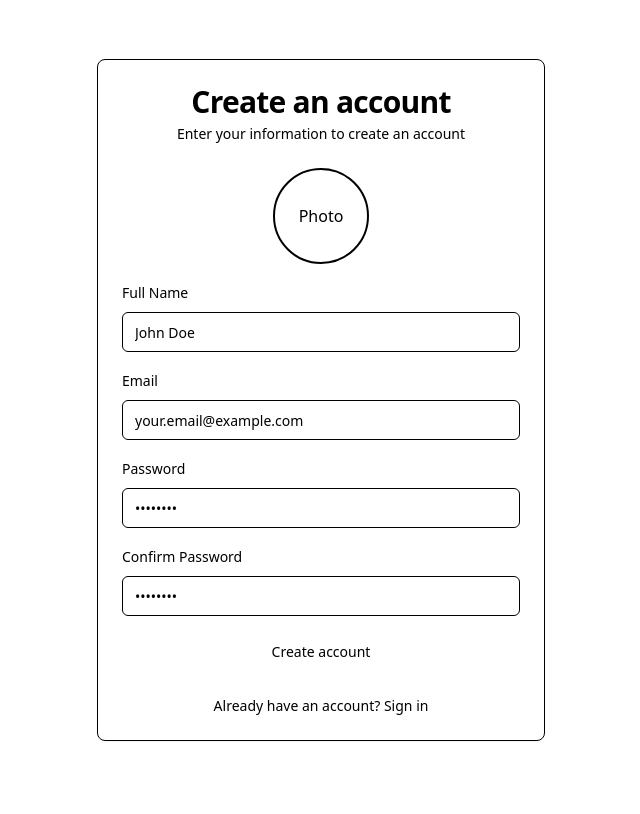
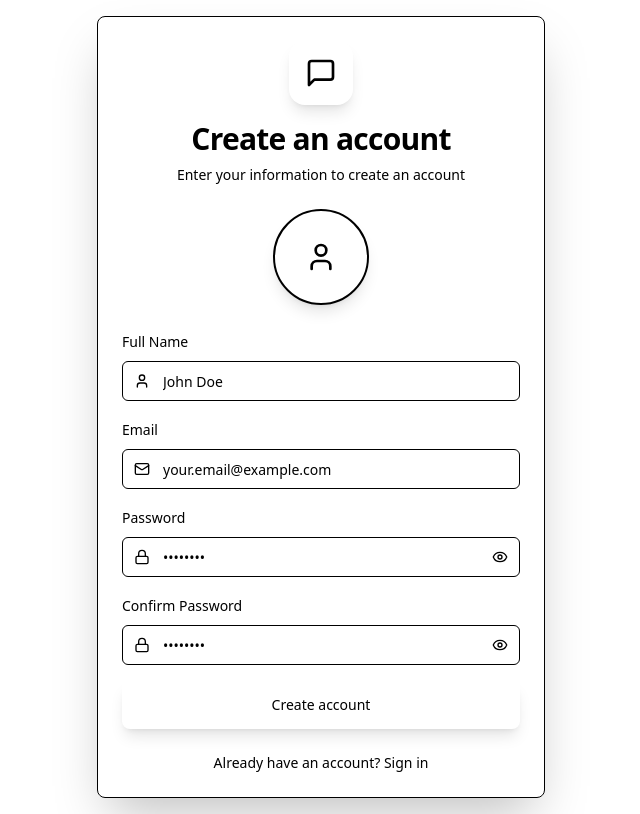
Before and after one commit to Goal651/VynqTalk, a React (Vite) app: page /signup in a window 1280 px wide. Shown: the whole page, without its empty margins (319-959 px from the left). Built offline with nearby package versions, Linux system fonts and the light colour scheme.

Commit message:
Refactor login/signup UI
Improve the design of the login and signup pages, removing the transparent elements.

```diff
--- a/src/pages/Signup.tsx
+++ b/src/pages/Signup.tsx
@@ -1,3 +1,4 @@
+
 import { useState } from "react";
 import { useNavigate, Link } from "react-router-dom";
 import { useAuth } from "@/contexts/AuthContext";
@@ -8,7 +9,7 @@ import { Form, FormControl, FormField, FormItem, FormLabel, FormMessage } from "
 import { zodResolver } from "@hookform/resolvers/zod";
 import { useForm } from "react-hook-form";
 import { z } from "zod";
-import { Camera } from "lucide-react";
+import { MessageSquare, Camera, User, Mail, Lock, Eye, EyeOff } from "lucide-react";
 import { useCamera } from "@/hooks/use-camera";
 
 const formSchema = z.object({
@@ -25,6 +26,8 @@ const Signup = () => {
   const { signup } = useAuth();
   const navigate = useNavigate();
   const [isLoading, setIsLoading] = useState(false);
+  const [showPassword, setShowPassword] = useState(false);
+  const [showConfirmPassword, setShowConfirmPassword] = useState(false);
   const { openCamera, capturedImage, CameraDialog } = useCamera();
 
   const form = useForm<z.infer<typeof formSchema>>({
@@ -48,29 +51,47 @@ const Signup = () => {
   };
 
   return (
-    <div className="flex min-h-screen items-center justify-center bg-background p-4 relative overflow-hidden">
-      <Card className="w-full max-w-md bg-background/80 backdrop-blur-sm border-border/30 animate-fade-in">
-        <CardHeader className="space-y-1 text-center">
-          <CardTitle className="text-3xl font-bold tracking-tight">Create an account</CardTitle>
-          <CardDescription>Enter your information to create an account</CardDescription>
+    <div className="min-h-screen flex items-center justify-center bg-gradient-to-br from-primary/5 via-background to-secondary/5 p-4 relative overflow-hidden">
+      {/* Background decorations */}
+      <div className="absolute inset-0 overflow-hidden">
+        <div className="absolute -top-40 -right-40 w-80 h-80 bg-primary/5 rounded-full blur-3xl"></div>
+        <div className="absolute -bottom-40 -left-40 w-80 h-80 bg-secondary/10 rounded-full blur-3xl"></div>
+        <div className="absolute top-1/3 right-1/4 w-32 h-32 bg-accent/10 rounded-full blur-2xl"></div>
+      </div>
+
+      <Card className="w-full max-w-md bg-card border border-border shadow-2xl animate-fade-in relative z-10">
+        <CardHeader className="space-y-4 text-center pb-6">
+          <div className="mx-auto w-16 h-16 bg-primary rounded-2xl flex items-center justify-center shadow-lg">
+            <MessageSquare className="h-8 w-8 text-primary-foreground" />
+          </div>
+          <div>
+            <CardTitle className="text-3xl font-bold tracking-tight">
+              Create an account
+            </CardTitle>
+            <CardDescription className="text-muted-foreground mt-2">
+              Enter your information to create an account
+            </CardDescription>
+          </div>
         </CardHeader>
+
         <CardContent>
           <Form {...form}>
             <form onSubmit={form.handleSubmit(onSubmit)} className="space-y-4">
-              <div className="flex justify-center mb-4">
-                <div className="relative w-24 h-24 rounded-full overflow-hidden border-2 border-primary group">
+              <div className="flex justify-center mb-6">
+                <div className="relative w-24 h-24 rounded-full overflow-hidden border-2 border-primary group cursor-pointer shadow-lg">
                   {capturedImage ? (
                     <img src={capturedImage} alt="Profile" className="w-full h-full object-cover" />
                   ) : (
                     <div className="w-full h-full bg-muted flex items-center justify-center">
-                      <span className="text-muted-foreground">Photo</span>
+                      <User className="text-muted-foreground h-8 w-8" />
                     </div>
                   )}
-                  <button type="button"
+                  <button
+                    type="button"
                     onClick={openCamera}
-                    className="absolute inset-0 flex items-center justify-center bg-black/60 opacity-0 group-hover:opacity-100 transition-opacity"
+                    className="absolute inset-0 flex items-center justify-center bg-black/50 opacity-0 group-hover:opacity-100 transition-opacity duration-200"
                   >
-                    <Camera className="text-white" size={20} />
+                    <Camera className="text-white h-5 w-5" />
                   </button>
                 </div>
               </div>
@@ -80,63 +101,138 @@ const Signup = () => {
                 name="name"
                 render={({ field }) => (
                   <FormItem>
-                    <FormLabel>Full Name</FormLabel>
+                    <FormLabel className="text-sm font-medium">Full Name</FormLabel>
                     <FormControl>
-                      <Input placeholder="John Doe" {...field} />
+                      <div className="relative">
+                        <User className="absolute left-3 top-3 h-4 w-4 text-muted-foreground" />
+                        <Input
+                          placeholder="John Doe"
+                          {...field}
+                          className="pl-10 bg-background border-border focus:border-primary transition-colors"
+                        />
+                      </div>
                     </FormControl>
                     <FormMessage />
                   </FormItem>
                 )}
               />
+
               <FormField
                 control={form.control}
                 name="email"
                 render={({ field }) => (
                   <FormItem>
-                    <FormLabel>Email</FormLabel>
+                    <FormLabel className="text-sm font-medium">Email</FormLabel>
                     <FormControl>
-                      <Input placeholder="your.email@example.com" {...field} />
+                      <div className="relative">
+                        <Mail className="absolute left-3 top-3 h-4 w-4 text-muted-foreground" />
+                        <Input
+                          placeholder="your.email@example.com"
+                          {...field}
+                          className="pl-10 bg-background border-border focus:border-primary transition-colors"
+                        />
+                      </div>
                     </FormControl>
                     <FormMessage />
                   </FormItem>
                 )}
               />
+
               <FormField
                 control={form.control}
                 name="password"
                 render={({ field }) => (
                   <FormItem>
-                    <FormLabel>Password</FormLabel>
+                    <FormLabel className="text-sm font-medium">Password</FormLabel>
                     <FormControl>
-                      <Input type="password" placeholder="••••••••" {...field} />
+                      <div className="relative">
+                        <Lock className="absolute left-3 top-3 h-4 w-4 text-muted-foreground" />
+                        <Input
+                          type={showPassword ? "text" : "password"}
+                          placeholder="••••••••"
+                          {...field}
+                          className="pl-10 pr-10 bg-background border-border focus:border-primary transition-colors"
+                        />
+                        <Button
+                          type="button"
+                          variant="ghost"
+                          size="sm"
+                          className="absolute right-0 top-0 h-full px-3 py-2 hover:bg-muted/50"
+                          onClick={() => setShowPassword(!showPassword)}
+                        >
+                          {showPassword ? (
+                            <EyeOff className="h-4 w-4 text-muted-foreground" />
+                          ) : (
+                            <Eye className="h-4 w-4 text-muted-foreground" />
+                          )}
+                        </Button>
+                      </div>
                     </FormControl>
                     <FormMessage />
                   </FormItem>
                 )}
               />
+
               <FormField
                 control={form.control}
                 name="confirmPassword"
                 render={({ field }) => (
                   <FormItem>
-                    <FormLabel>Confirm Password</FormLabel>
+                    <FormLabel className="text-sm font-medium">Confirm Password</FormLabel>
                     <FormControl>
-                      <Input type="password" placeholder="••••••••" {...field} />
+                      <div className="relative">
+                        <Lock className="absolute left-3 top-3 h-4 w-4 text-muted-foreground" />
+                        <Input
+                          type={showConfirmPassword ? "text" : "password"}
+                          placeholder="••••••••"
+                          {...field}
+                          className="pl-10 pr-10 bg-background border-border focus:border-primary transition-colors"
+                        />
+                        <Button
+                          type="button"
+                          variant="ghost"
+                          size="sm"
+                          className="absolute right-0 top-0 h-full px-3 py-2 hover:bg-muted/50"
+                          onClick={() => setShowConfirmPassword(!showConfirmPassword)}
+                        >
+                          {showConfirmPassword ? (
+                            <EyeOff className="h-4 w-4 text-muted-foreground" />
+                          ) : (
+                            <Eye className="h-4 w-4 text-muted-foreground" />
+                          )}
+                        </Button>
+                      </div>
                     </FormControl>
                     <FormMessage />
                   </FormItem>
                 )}
               />
-              <Button type="submit" className="w-full" disabled={isLoading}>
-                {isLoading ? "Creating account..." : "Create account"}
+
+              <Button
+                type="submit"
+                className="w-full bg-primary hover:bg-primary/90 text-primary-foreground font-medium py-6 rounded-lg transition-all duration-200 shadow-lg hover:shadow-xl"
+                disabled={isLoading}
+              >
+                {isLoading ? (
+                  <div className="flex items-center space-x-2">
+                    <div className="w-4 h-4 border-2 border-primary-foreground/30 border-t-primary-foreground rounded-full animate-spin"></div>
+                    <span>Creating account...</span>
+                  </div>
+                ) : (
+                  "Create account"
+                )}
               </Button>
             </form>
           </Form>
         </CardContent>
+
         <CardFooter>
           <div className="text-sm text-muted-foreground text-center w-full">
             Already have an account?{" "}
-            <Link to="/login" className="text-primary hover:underline">
+            <Link
+              to="/login"
+              className="text-primary hover:text-primary/80 font-medium hover:underline transition-colors"
+            >
               Sign in
             </Link>
           </div>
```
Also changed, not shown: src/pages/Login.tsx (+13 -13 lines).
